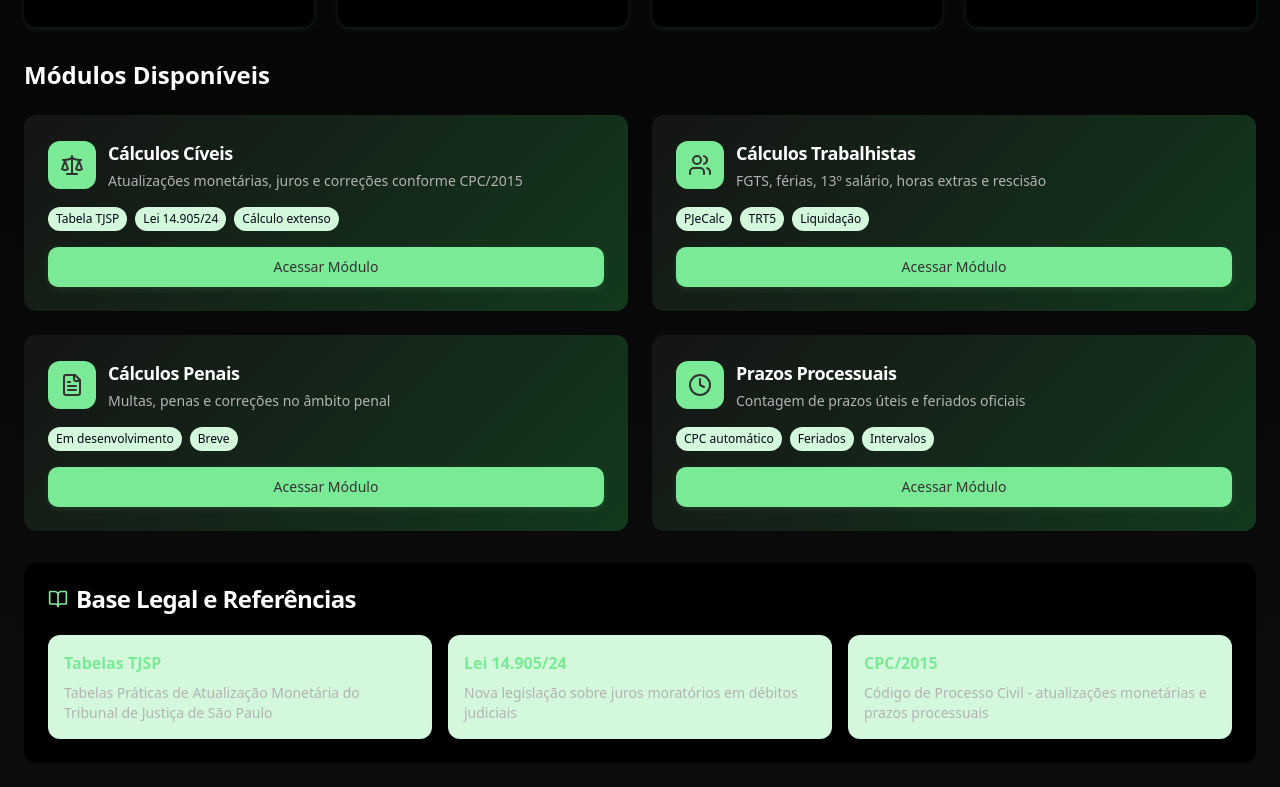
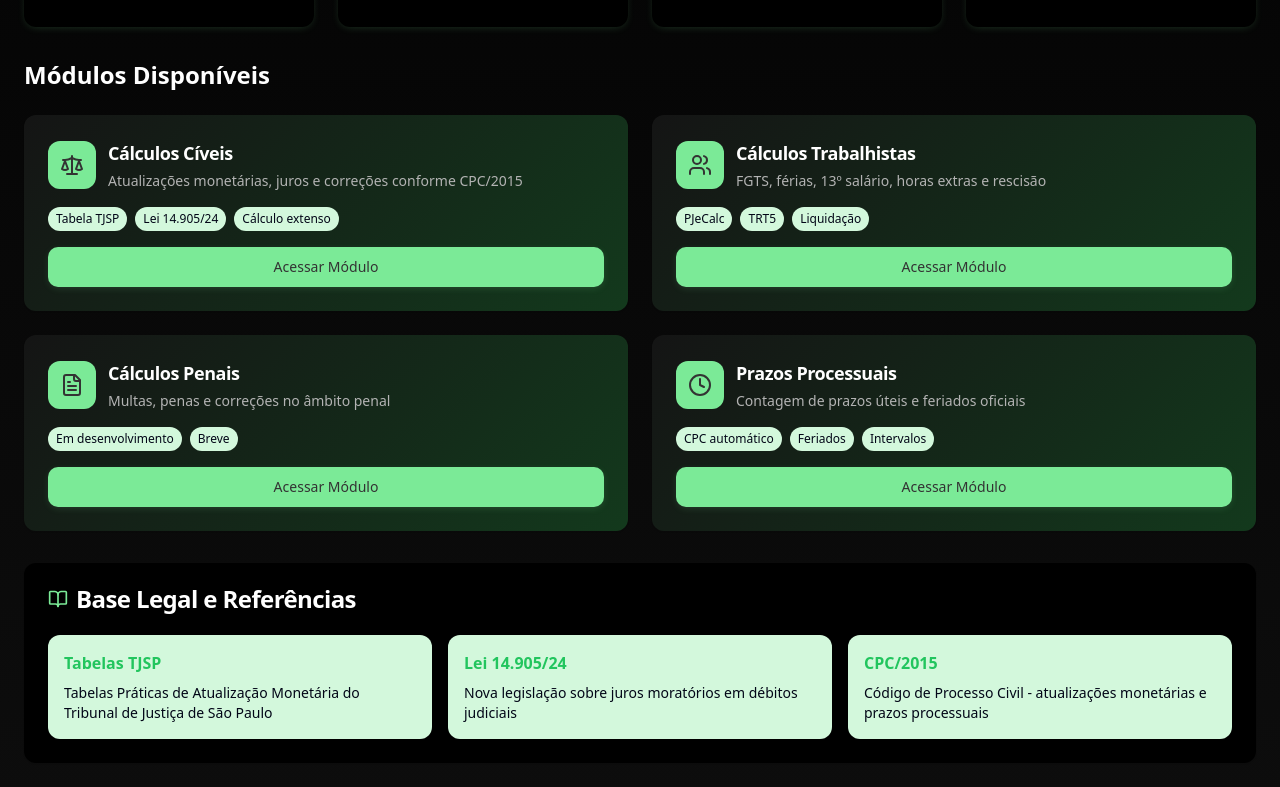
Before and after one commit to daniel-manfrin-terra-com-br/calc-jus-pro-5, a React (Vite) app: page / in a window 1280 px wide. Shown: the part 601-1388 px from the top of the page. Built offline with nearby package versions, Linux system fonts and the light colour scheme.

Commit message:
Visual edit in Lovable

```diff
--- a/src/pages/Dashboard.tsx
+++ b/src/pages/Dashboard.tsx
@@ -141,20 +141,20 @@ export default function Dashboard() {
         <CardContent>
           <div className="grid grid-cols-1 md:grid-cols-3 gap-4">
             <div className="p-4 bg-primary-light rounded-lg">
-              <h4 className="font-semibold text-primary mb-2">Tabelas TJSP</h4>
-              <p className="text-sm text-muted-foreground">
+              <h4 className="font-semibold mb-2 text-green-500">Tabelas TJSP</h4>
+              <p className="text-sm text-slate-950">
                 Tabelas Práticas de Atualização Monetária do Tribunal de Justiça de São Paulo
               </p>
             </div>
             <div className="p-4 bg-primary-light rounded-lg">
-              <h4 className="font-semibold text-primary mb-2">Lei 14.905/24</h4>
-              <p className="text-sm text-muted-foreground">
+              <h4 className="font-semibold mb-2 text-green-500">Lei 14.905/24</h4>
+              <p className="text-sm text-slate-950">
                 Nova legislação sobre juros moratórios em débitos judiciais
               </p>
             </div>
             <div className="p-4 bg-primary-light rounded-lg">
-              <h4 className="font-semibold text-primary mb-2">CPC/2015</h4>
-              <p className="text-sm text-muted-foreground">
+              <h4 className="font-semibold mb-2 text-green-500">CPC/2015</h4>
+              <p className="text-sm text-slate-950">
                 Código de Processo Civil - atualizações monetárias e prazos processuais
               </p>
             </div>
```
